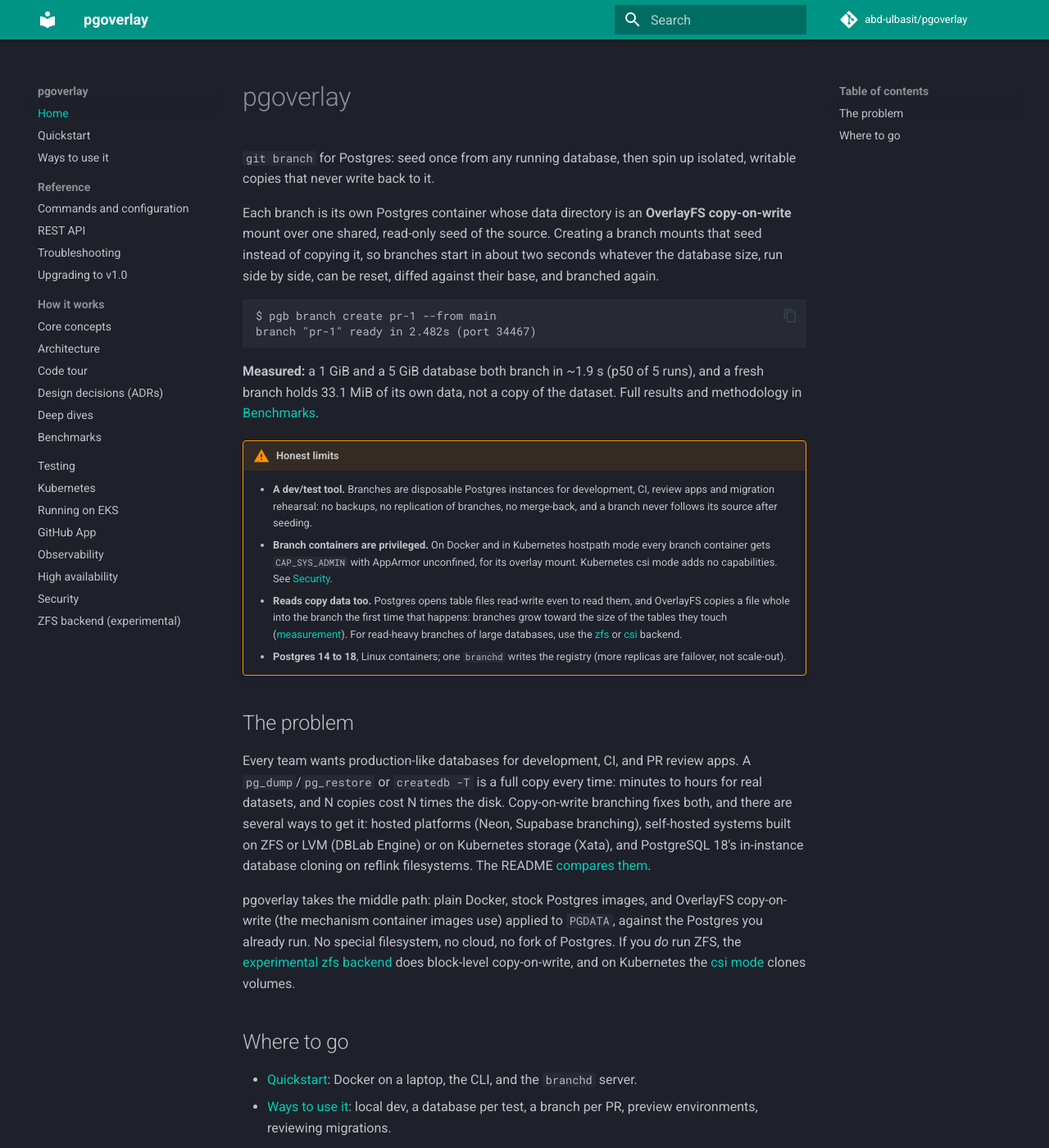
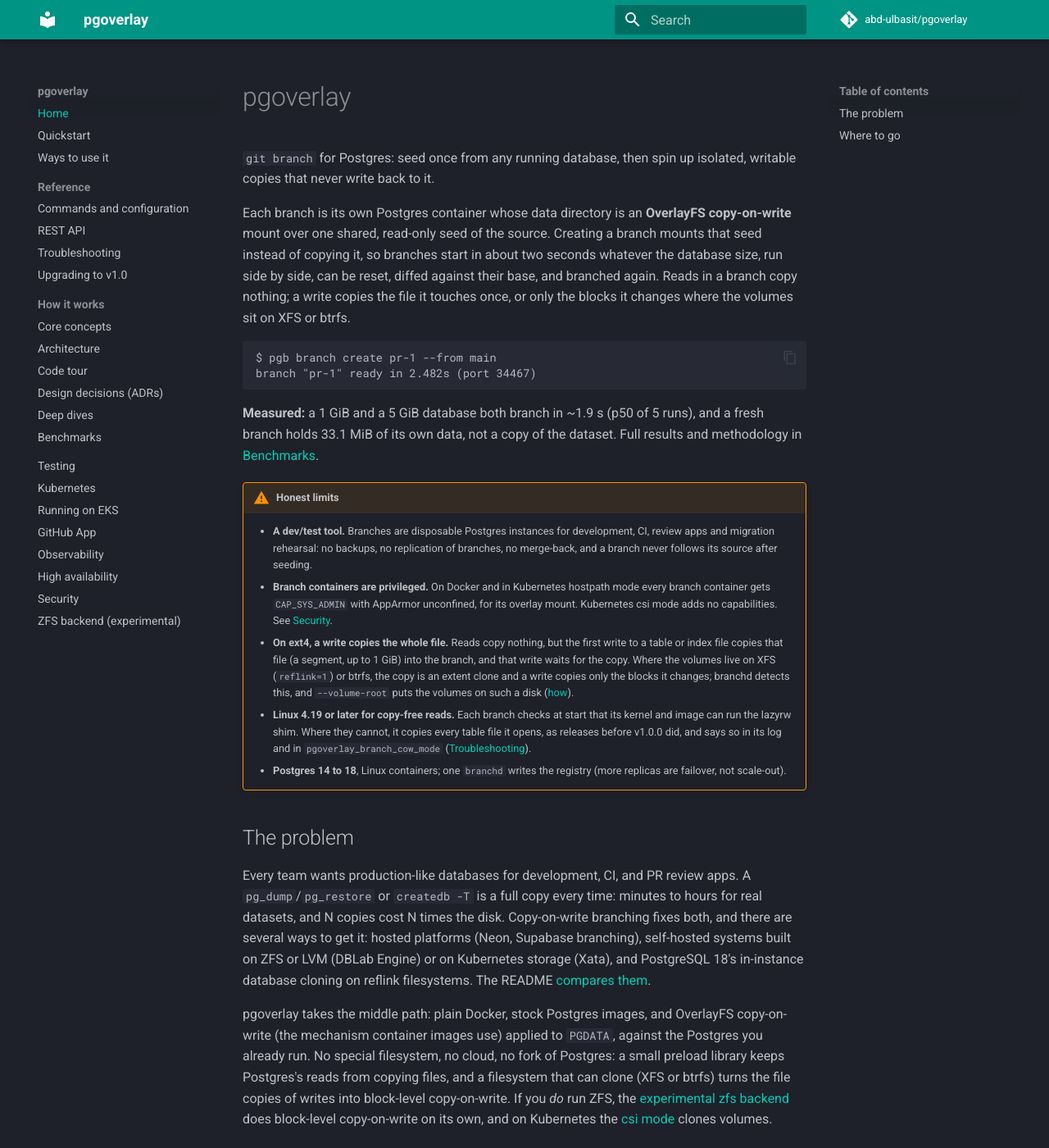
Before and after one commit to abd-ulbasit/pgoverlay, an MkDocs documentation site: the page built from docs/index.md, in a window 1280 px wide and 1400 px high. Shown: the whole window at 82% size. Built offline with MkDocs 1.6.1 and Material for MkDocs 9.7.7, drawn with Linux system fonts in a browser that asks for light colours; comment, search, counter and statistics services are not loaded; some of the changed text lies outside the part shown.

Commit message:
docs(readme): reads copy nothing; a write copies the file it touches once
The honest-limits box no longer says reads copy data or sends read-heavy
branches to zfs or csi. It now says what v1.0.0 costs: on ext4 the first
write to a segment copies it (up to 1 GiB) and waits for it, XFS and btrfs
volume roots turn that into a clone (detected, or placed with
--volume-root), and copy-free reads need Linux 4.19 with a loud eager
fallback reported by pgoverlay_branch_cow_mode.

The SyncDataDirectory story stays; its read-path paragraph now ends with
the lazyrw shim and seed settle, and the evaluation's numbers (+555 MiB
and 20.8 s against 0 bytes and 277 ms). How it works, the comparison
table, the supported-images note and the docs index follow.

Co-Authored-By: Claude Opus 5.5 <noreply@anthropic.com>

````diff
--- a/docs/index.md
+++ b/docs/index.md
@@ -7,7 +7,9 @@ Each branch is its own Postgres container whose data directory is an
 **OverlayFS copy-on-write** mount over one shared, read-only seed of the
 source. Creating a branch mounts that seed instead of copying it, so branches
 start in about two seconds whatever the database size, run side by side, can
-be reset, diffed against their base, and branched again.
+be reset, diffed against their base, and branched again. Reads in a branch
+copy nothing; a write copies the file it touches once, or only the blocks it
+changes where the volumes sit on XFS or btrfs.
 
 ```
 $ pgb branch create pr-1 --from main
@@ -27,12 +29,18 @@ dataset. Full results and methodology in [Benchmarks](benchmarks.md).
       hostpath mode every branch container gets `CAP_SYS_ADMIN` with AppArmor
       unconfined, for its overlay mount. Kubernetes csi mode adds no
       capabilities. See [Security](security.md).
-    - **Reads copy data too.** Postgres opens table files read-write even to
-      read them, and OverlayFS copies a file whole into the branch the first
-      time that happens: branches grow toward the size of the tables they
-      touch ([measurement](benchmarks.md#reads-copy-up-too)). For read-heavy
-      branches of large databases, use the [zfs](zfs.md) or
-      [csi](kubernetes.md) backend.
+    - **On ext4, a write copies the whole file.** Reads copy nothing, but the
+      first write to a table or index file copies that file (a segment, up to
+      1 GiB) into the branch, and that write waits for the copy. Where the
+      volumes live on XFS (`reflink=1`) or btrfs, the copy is an extent clone
+      and a write copies only the blocks it changes; branchd detects this, and
+      `--volume-root` puts the volumes on such a disk
+      ([how](concepts.md#8-clone-or-copy-what-a-copy-up-costs)).
+    - **Linux 4.19 or later for copy-free reads.** Each branch checks at start
+      that its kernel and image can run the lazyrw shim. Where they cannot,
+      it copies every table file it opens, as releases before v1.0.0 did, and
+      says so in its log and in `pgoverlay_branch_cow_mode`
+      ([Troubleshooting](troubleshooting.md#a-branch-copies-eagerly)).
     - **Postgres 14 to 18**, Linux containers; one `branchd` writes the
       registry (more replicas are failover, not scale-out).
 
@@ -50,9 +58,11 @@ in-instance database cloning on reflink filesystems. The README
 pgoverlay takes the middle path: plain Docker, stock Postgres images, and
 OverlayFS copy-on-write (the mechanism container images use) applied to
 `PGDATA`, against the Postgres you already run. No special filesystem, no
-cloud, no fork of Postgres. If you *do* run ZFS, the
-[experimental zfs backend](zfs.md) does block-level copy-on-write, and on
-Kubernetes the [csi mode](kubernetes.md) clones volumes.
+cloud, no fork of Postgres: a small preload library keeps Postgres's reads
+from copying files, and a filesystem that can clone (XFS or btrfs) turns the
+file copies of writes into block-level copy-on-write. If you *do* run ZFS,
+the [experimental zfs backend](zfs.md) does block-level copy-on-write on its
+own, and on Kubernetes the [csi mode](kubernetes.md) clones volumes.
 
 ## Where to go
 
@@ -68,12 +78,13 @@ Kubernetes the [csi mode](kubernetes.md) clones volumes.
 - [Kubernetes](kubernetes.md): branch pods on a storage node or as CSI
   clones, and the Helm chart.
 - [GitHub App](github-app.md): a database branch per pull request.
-- [Benchmarks](benchmarks.md): measured numbers, and the OverlayFS copy-up
-  diagnosis behind them.
+- [Benchmarks](benchmarks.md): measured numbers, the OverlayFS copy-up
+  diagnosis behind them, and what copy-on-write costs since v1.0.0.
 - [Core concepts](concepts.md): copy-on-write and OverlayFS from first
   principles.
 - [Architecture](architecture.md), [Code tour](code-tour.md),
   [Design decisions](DESIGN-DECISIONS.md) and [Deep dives](deep-dives.md):
   how it works, as built, and where the obvious implementation was wrong.
 - [Upgrading to v1.0](upgrading.md): what changed since the release
-  candidates.
+  candidates, and the
+  [changelog](https://github.com/abd-ulbasit/pgoverlay/blob/main/CHANGELOG.md).
````
Also changed, not shown: README.md (+15 -8 lines).
